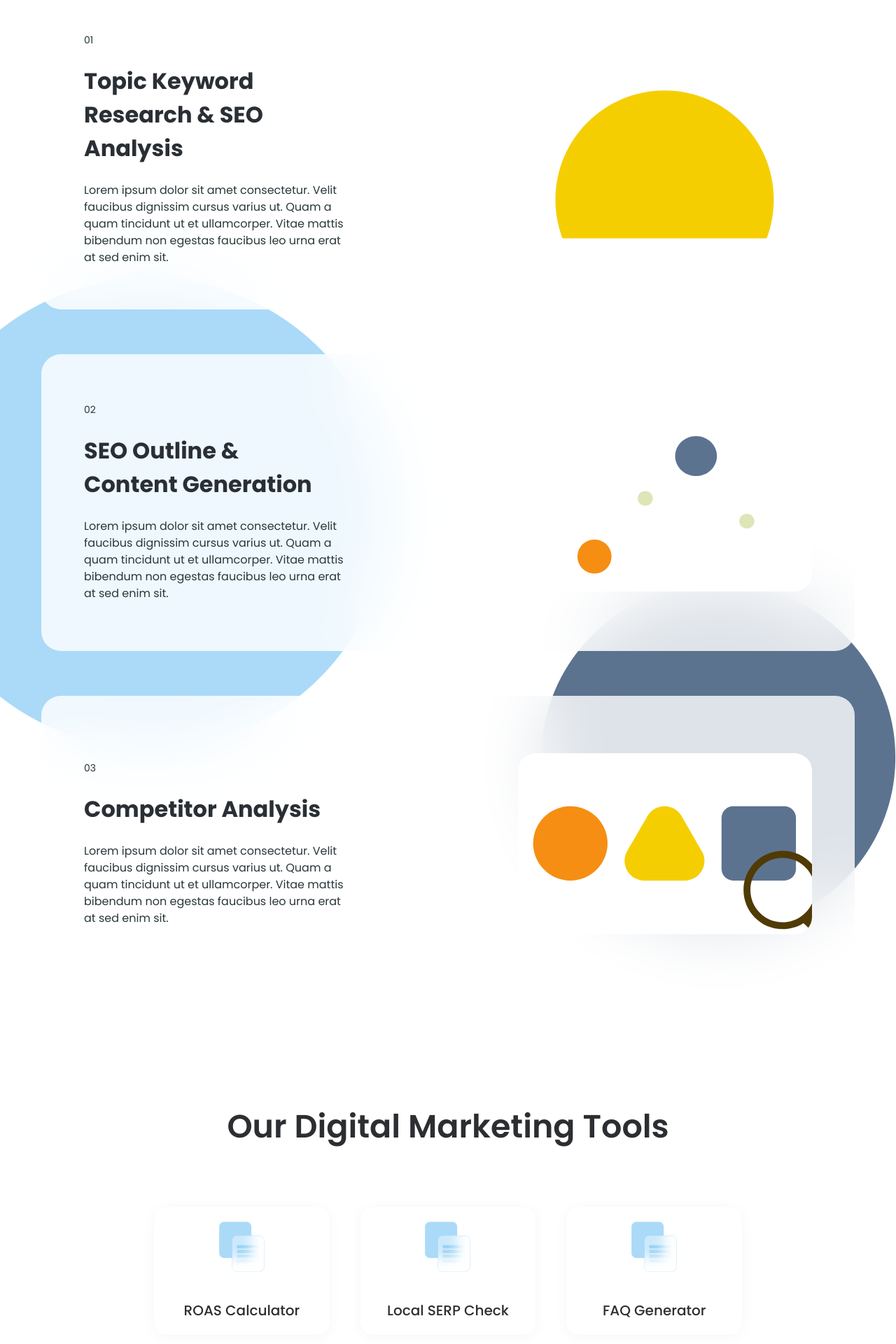
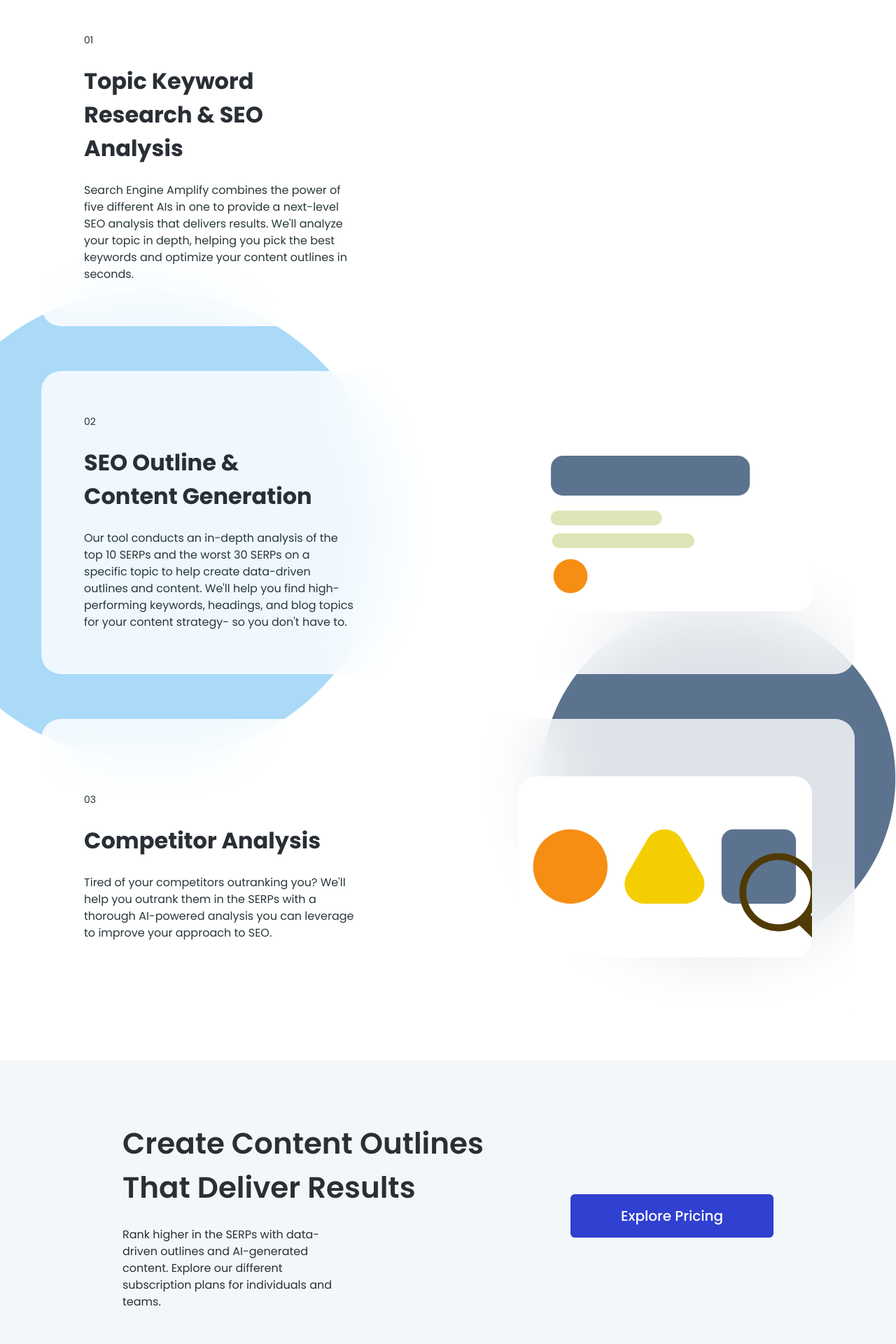
Before and after one commit to Codelinear/sea-project, a React (Create React App) app: page / in a window 1280 px wide. Shown: the part 856-2776 px from the top of the page at 70% size. Built offline with nearby package versions, Linux system fonts and the light colour scheme.

Commit message:
Add: Some Content

```diff
--- a/src/components/pages/contact/Contact.jsx
+++ b/src/components/pages/contact/Contact.jsx
@@ -118,23 +118,19 @@
         <div class="main-contact flex items-start justify-center h-full px10 gap-20 flex-wrap">
           <div class="left-adress w-[41%] max-lg:w-full max-lg:p-10">
             <div class="get-in">
-              Get in touch with us today! We're here to help
+              Maximize the ROI of your content and rank higher in the SERPs with
+              the power of AI.
             </div>
             <div class="company-name pt-12 pb-12">
               {/* <h1>
                         Company Name
                     </h1> */}
-              <p class="pt-2">
-                Lorem ipsum dolor sit amet, consectetur. Velit faucibus
-              </p>
+              <p class="pt-2">Contact us today to book a free demo.</p>
             </div>
 
             <div class="reach-out">
-              {/* <h1>
-                        Reach out to us
-                    </h1> */}
-              <p class="pt-4">9999999999</p>
-              <p class="pt-4">saf@asfaf.com</p>
+              {/* <p class="pt-4">9999999999</p>
+              <p class="pt-4">saf@asfaf.com</p> */}
             </div>
           </div>
           <div class="right-form ml8">
@@ -163,7 +159,7 @@
                         onChange={(e) => setName(e.target.value)}
                         class="input"
                         type="text"
-                        placeholder="Enter Your Name"
+                        placeholder="John Smith"
                         required
                       />
                     </div>
@@ -175,7 +171,7 @@
                         onChange={(e) => setEamil(e.target.value)}
                         class="input"
                         type="text"
-                        placeholder="Enter Your Email"
+                        placeholder="johnsmith@domain.com"
                         required
                       />
                     </div>
@@ -203,7 +199,7 @@
                         onChange={(e) => setPhone(e.target.value)}
                         class="input pl-20 phone-contact"
                         type="number"
-                        placeholder="Enter Your phone"
+                        placeholder="+1 (123) 123-1234"
                       />
                     </div>
 
@@ -216,7 +212,7 @@
                         id=""
                         class="input"
                         cols="30"
-                        placeholder="I have a doubt on sdgln."
+                        placeholder="Hello! I have a question about..."
                         rows="3"
                       ></textarea>
                     </div>
--- a/src/components/pages/contact/bookademo/BookDemo.jsx
+++ b/src/components/pages/contact/bookademo/BookDemo.jsx
@@ -146,7 +146,7 @@
                 onChange={(e) => setName(e.target.value)}
                 class="input"
                 type="text"
-                placeholder="Enter Your Name"
+                placeholder="John Smith"
               />
             </div>
             <div class="name py-6 min-[1300px]:py-0">
@@ -156,7 +156,7 @@
                 onChange={(e) => setEamil(e.target.value)}
                 class="input"
                 type="text"
-                placeholder="Enter Your Email"
+                placeholder="johnsmith@domain.com"
               />
             </div>
             <div class="name relative">
@@ -173,7 +173,7 @@
                 onChange={(e) => setPhone(e.target.value)}
                 class="input pl-20 phone-contact"
                 type="number"
-                placeholder="Enter Your phone"
+                placeholder="+1 (123) 123-1234"
               />
             </div>
 
--- a/src/components/pages/home/Home.jsx
+++ b/src/components/pages/home/Home.jsx
@@ -71,8 +71,8 @@
             <h2 className="sear-engine">Search Engine Amplify</h2>
             <div className="flex items-center justify-center pt-6">
               <p className="w-1/2">
-                Lorem ipsum dolor sit amet consectetur. Faucibus id nec aliquam
-                urna iaculis
+                Rank higher in the SERPs with AI-powered, SEO-optimized outlines
+                for blogs.
               </p>
             </div>
 
@@ -142,10 +142,10 @@
                 Topic Keyword Research & SEO Analysis
               </div>
               <div class="card-pera">
-                Lorem ipsum dolor sit amet consectetur. Velit faucibus dignissim
-                cursus varius ut. Quam a quam tincidunt ut et ullamcorper. Vitae
-                mattis bibendum non egestas faucibus leo urna erat at sed enim
-                sit.
+                Search Engine Amplify combines the power of five different AIs
+                in one to provide a next-level SEO analysis that delivers
+                results. We'll analyze your topic in depth, helping you pick the
+                best keywords and optimize your content outlines in seconds.
               </div>
             </div>
             <div class="lotti w-[420px] h-[300px]">
@@ -171,10 +171,11 @@
                 Content Generation
               </div>
               <div class="card-pera">
-                Lorem ipsum dolor sit amet consectetur. Velit faucibus dignissim
-                cursus varius ut. Quam a quam tincidunt ut et ullamcorper. Vitae
-                mattis bibendum non egestas faucibus leo urna erat at sed enim
-                sit.
+                Our tool conducts an in-depth analysis of the top 10 SERPs and
+                the worst 30 SERPs on a specific topic to help create
+                data-driven outlines and content. We'll help you find
+                high-performing keywords, headings, and blog topics for your
+                content strategy- so you don't have to.
               </div>
             </div>
 
@@ -195,10 +196,9 @@
               <div class="zero-one">03</div>
               <div class="head-card py-6">Competitor Analysis</div>
               <div class="card-pera">
-                Lorem ipsum dolor sit amet consectetur. Velit faucibus dignissim
-                cursus varius ut. Quam a quam tincidunt ut et ullamcorper. Vitae
-                mattis bibendum non egestas faucibus leo urna erat at sed enim
-                sit.
+                Tired of your competitors outranking you? We'll help you outrank
+                them in the SERPs with a thorough AI-powered analysis you can
+                leverage to improve your approach to SEO.
               </div>
             </div>
             <div class="lotti w-[420px] h-[300px]">
@@ -218,17 +218,9 @@
         </div>
       </section>
 
-      <section class="digital-marketing-tool bg-[#fff]">
+      {/* <section class="digital-marketing-tool bg-[#fff]">
         <div class="main-tools  flex items-center justify-center flex-col ">
           <div class="heading-tool ">Our Digital Marketing Tools</div>
-          {/* <div class="bookH2">
-            <h2>
-                Lorem ipsum dolor sit
-            </h2>
-            <p>
-                Lorem ipsum dolor sit amet consectetur. Velit faucibus dignissim cursus varius ut. Quam a quam tincidunt ut et ullamcorper.
-            </p>
-        </div>  */}
           <div class="tools-card pt-20  flex items-center justify-center gap-6">
             <Link onClick={scrollToTop} to="/product ">
               <div class="Roas-card">
@@ -250,33 +242,36 @@
             </Link>
           </div>
         </div>
-      </section>
+      </section> */}
 
       <section className="book-demo bg-[#F4F7FA]">
         <div className="main-book-demo flex justify-center items-center gap- flex-wrap">
           <div className="left-book-demo w-1/2">
-            <h1>Lorem ipsum dolor sit</h1>
+            <h1>
+              Create Content Outlines <br /> That Deliver Results
+            </h1>
             <p className="mt-6">
-              Lorem ipsum dolor sit amet consectetur. Velit faucibus dignissim
-              cursus varius ut. Quam a quam tincidunt ut et ullamcorper.
+              Rank higher in the SERPs with data-driven outlines and
+              AI-generated content. Explore our different subscription plans for
+              individuals and teams.
             </p>
           </div>
           <div className="right-book-demo">
             <Link onClick={scrollToTop} to={"/contact"}>
-              <button>Book a Demo</button>
+              <button>Explore Pricing</button>
             </Link>
           </div>
         </div>
       </section>
 
-      <section class="review-section flex items-center justify-center mt-20 mb-20">
+      {/* <section class="review-section flex items-center justify-center mt-20 mb-20">
         <div class="main-review flex mt-20">
           <div class="left-review">
             <div class="head-review">
               <h1 class="mt-8">Reviews</h1>
               <p class="pb-8 pt-2">
-                Lorem ipsum dolor sit amet consectetur. Velit faucibus dignissim
-                cursus varius ut.
+                Don't just take it from us. See why other content managers and
+                agencies call Search Engine Amplify a workplace must-have.
               </p>
               <Link to={"/"} onClick={scrollToTop}>
                 <button class="clutch">Clutch</button>
@@ -433,8 +428,8 @@
             </div>
           </div>
         </div>
-      </section>
-      <StartTrial />
+      </section> */}
+      {/* <StartTrial /> */}
     </>
   );
 };
--- a/src/components/subComponents/pricingPage/Heropricing/PricingHero.jsx
+++ b/src/components/subComponents/pricingPage/Heropricing/PricingHero.jsx
@@ -14,8 +14,7 @@
         <div className="plan-heading flex justify-center items-center flex-col">
           <h1>Plans and Pricing</h1>
           <p>
-            Lorem ipsum dolor sit amet consectetur. Non sit scelerisque habitant
-            faucibus.
+            Results-driven outlines and highly effective content — powered by AI
           </p>
         </div>
         <div className="plan-details pt-28 flex justify-center items-center gap-12 flex-wrap">
--- a/src/components/subComponents/pricingPage/priceFaq/PriceFaq.jsx
+++ b/src/components/subComponents/pricingPage/priceFaq/PriceFaq.jsx
@@ -12,24 +12,19 @@
 
   const faqData = [
     {
-      question: "FAQ 1",
+      question: "How does it work?",
       answer:
-        "Lorem ipsum dolor sit amet consectetur. In donec nibh vitae ultricies hac non a. Volutpat feugiat et augue egestas commodo arcu. Est pellentesque felis nec sapien vestibulum sollicitudin at aliquam. Enim dictumst phasellus adipiscing malesuada.",
+        "Search Engine Amplify will research your topic via a live Google Search results page. It will read through various results to analyze what competitors are doing right and wrong. We’ll create an outline and write a blog post based on the created outline.",
     },
     {
-      question: "FAQ 2",
+      question: "How many search queries do I get a month?",
       answer:
-        "Lorem ipsum dolor sit amet consectetur. In donec nibh vitae ultricies hac non a. Volutpat feugiat et augue egestas commodo arcu. Est pellentesque felis nec sapien vestibulum sollicitudin at aliquam. Enim dictumst phasellus adipiscing malesuada.",
+        "Usage varies by plan and does not roll over until the next month. Contact us today if you’d like to explore a team access plan you can share with your team. ",
     },
     {
-      question: "FAQ 3",
+      question: "Can I cancel at any time?",
       answer:
-        "Lorem ipsum dolor sit amet consectetur. In donec nibh vitae ultricies hac non a. Volutpat feugiat et augue egestas commodo arcu. Est pellentesque felis nec sapien vestibulum sollicitudin at aliquam. Enim dictumst phasellus adipiscing malesuada.",
-    },
-    {
-      question: "FAQ 4",
-      answer:
-        "Lorem ipsum dolor sit amet consectetur. In donec nibh vitae ultricies hac non a. Volutpat feugiat et augue egestas commodo arcu. Est pellentesque felis nec sapien vestibulum sollicitudin at aliquam. Enim dictumst phasellus adipiscing malesuada.",
+        "You can cancel your subscription at any point. Subscriptions are non-refundable, and your benefits will expire at the end of the subscription period.",
     },
     // Add more FAQ items as needed
   ];
@@ -37,7 +32,7 @@
     <>
       <div className="price-faq flex flex-col justify-center items-center pt-20">
         <div className="price-faq-heading">
-          <h1>Frequently asked questions</h1>
+          <h1>Frequently Asked Questions</h1>
         </div>
 
         <div className="main-faq mt-12">
```
